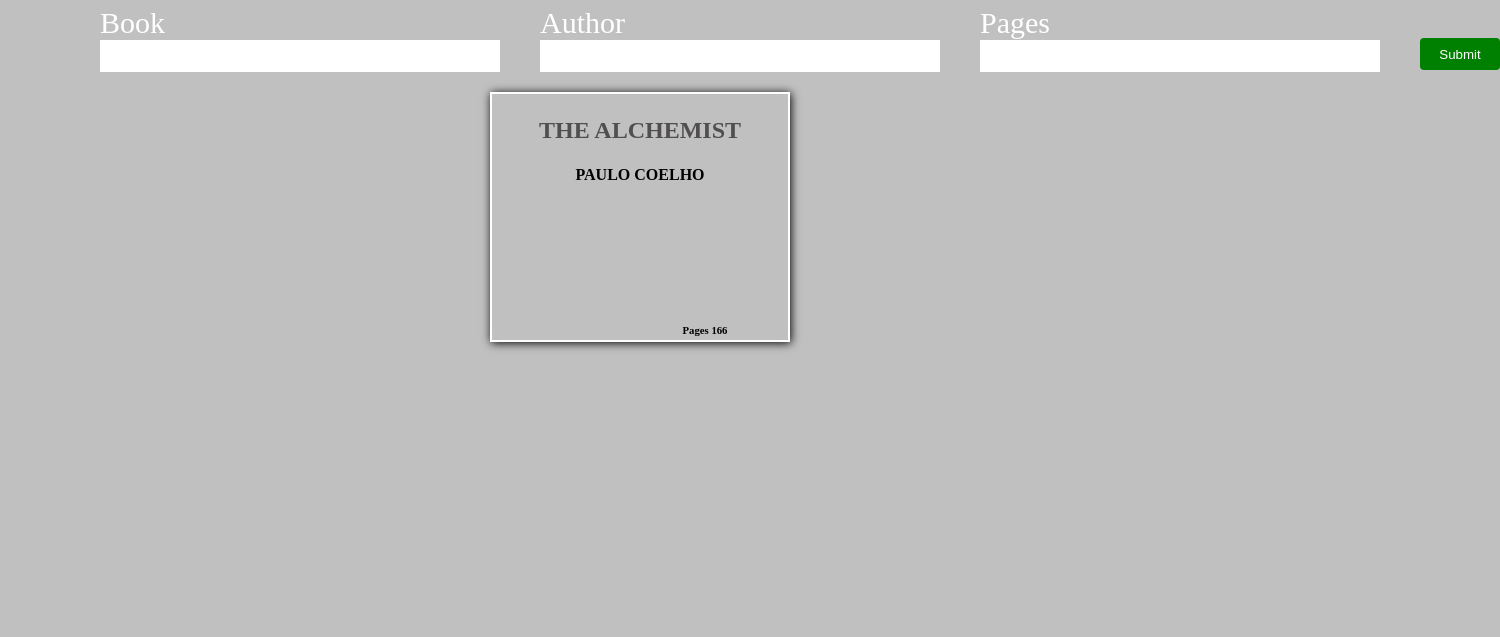
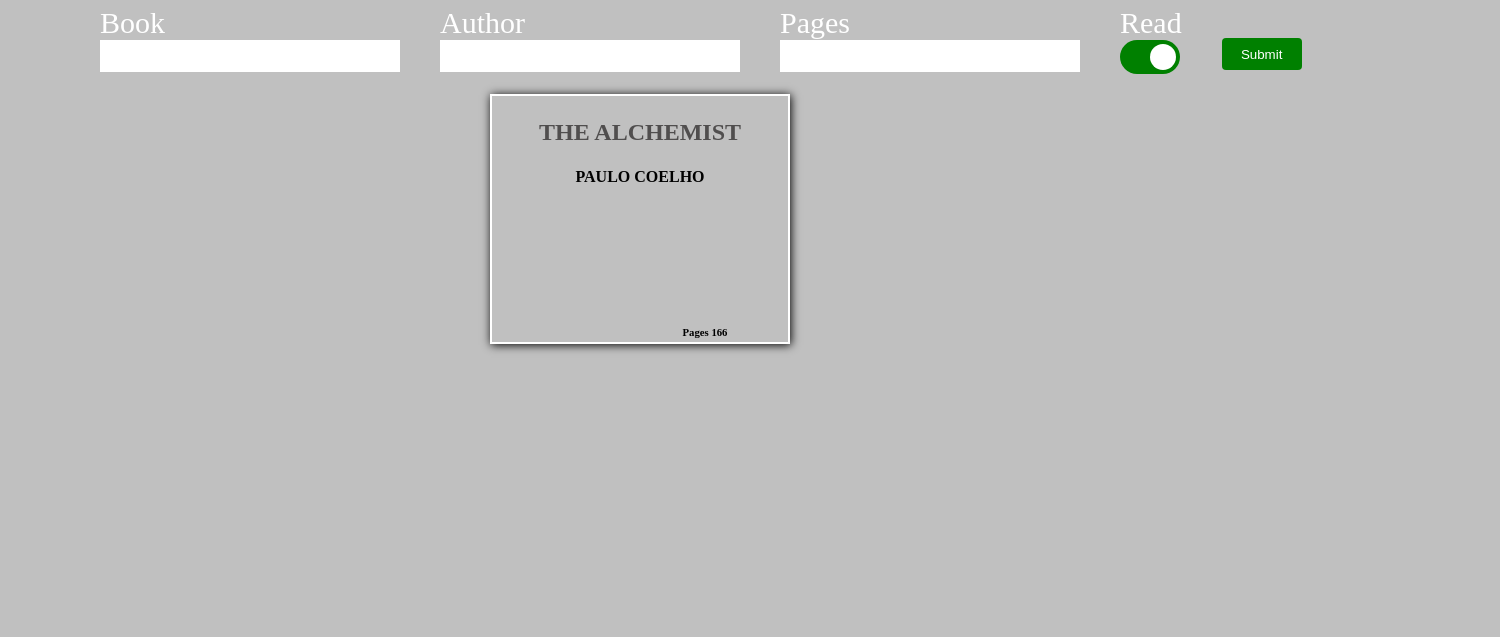
Before and after one commit to Sujith-Rajan/libarary, a plain HTML site: page index.html in a window 1280 px wide. Shown: the part 163-800 px from the top of the page, 1500 px wide, since content can reach past the window. Drawn offline with Linux system fonts and the light colour scheme.

Commit message:
toggle button added

```diff
--- a/index.html
+++ b/index.html
@@ -30,10 +30,14 @@
                         <label for="pages">Pages</label>
                         <input type="text" name="pages" id="pages">
                     </div>
-                    <!-- <div class="input">
-                        <label for="">Check</label>
-                        <button>read or </button>
-                    </div> -->
+                    <div class="input">
+
+                          <label for="checkbox">Read</label>
+                          <label class="switch">
+                            <input type="checkbox" id="checkbox" checked>
+                            <span class="slider round"></span>
+                          </label>
+                    </div>
                     <div class="input">
                         <!-- <label for="">Submit</label> -->
                         <button id="submit">Submit</button>
@@ -51,6 +55,7 @@
 
                 </div>
             </div>
+
         </section>
         <script src="libaray.js"></script>
     </body>
--- a/libarary.css
+++ b/libarary.css
@@ -32,7 +32,7 @@
     width: 100%;
 }
 input{
-    width:400px;
+    width:300px;
     height: 2rem;
   border: none;
    outline:none;
@@ -94,3 +94,61 @@
     left: 65px;
 
 }
+.switch {
+    position: relative;
+    display: inline-block;
+
+    width: 60px;
+    height: 34px;
+  }
+  .switch input {
+    opacity: 0;
+    width: 0;
+    height: 0;
+  }
+  .slider {
+    position: absolute;
+    cursor: pointer;
+    top: 0;
+    left: 0;
+    right: 0;
+    bottom: 0;
+    background-color: #ccc;
+    -webkit-transition: .4s;
+    transition: .4s;
+  }
+
+  .slider:before {
+    position: absolute;
+    content: "";
+    height: 26px;
+    width: 26px;
+    left: 4px;
+    bottom: 4px;
+    background-color: white;
+    -webkit-transition: .4s;
+    transition: .4s;
+  }
+
+  input:checked + .slider {
+    background-color: green;
+  }
+
+  input:focus + .slider {
+    box-shadow: 0 0 1px #2196F3;
+  }
+
+  input:checked + .slider:before {
+    -webkit-transform: translateX(26px);
+    -ms-transform: translateX(26px);
+    transform: translateX(26px);
+  }
+
+  /* Rounded sliders */
+  .slider.round {
+    border-radius: 34px;
+  }
+
+  .slider.round:before {
+    border-radius: 50%;
+  }
--- a/libaray.js
+++ b/libaray.js
@@ -1,31 +1,36 @@
 const bookInput =document.getElementById('book')
 const authorInput =document.getElementById('author')
 const pagesInput=document.getElementById('pages')
+const checkboxInput=document.getElementById('checkbox')
 const submit=document.getElementById('submit')
 const card= document.getElementById('card')
 
 
 
 
+
 const myLibrary = [];
 
-function Book(title,author,pages) {
+function Book(title,author,pages,read) {
     this.title = title;
     this.author = author;
     this.pages = pages;
+    this.read = read
 }
 
 function addBookToLibrary() {
  const title =bookInput.value
    const author =authorInput.value
     const pages=pagesInput.value
+    const read = checkboxInput.checked;
     const isDuplicate = myLibrary.some((book) => book.title === title);
      if( isDuplicate){
         alert("duplicate book ,please enter new book")
      }else{
     if( title && author && pages){
 
-     const newBook = new Book(title,author,pages)
+
+     const newBook = new Book(title,author,pages,read)
      myLibrary.push(newBook)
      renderLibarary()
 }else{
@@ -44,14 +49,19 @@
     const titleElement = document.createElement('h2')
     const authorElement = document.createElement('h4')
     const pagesElement = document.createElement('h6')
+    const readElement = document.createElement('h5')
 
     titleElement.textContent =`${book.title}`
     authorElement.textContent =`${book.author}`
     pagesElement.textContent =`${book.pages}`
+    readElement.textContent = book.read ? 'Read' : 'Not Read'
+
+
+
     divElement.appendChild(titleElement)
     divElement.appendChild(authorElement)
     divElement.appendChild(pagesElement)
-
+    divElement.appendChild(readElement)
     card.appendChild(divElement)
 })
 }
```
